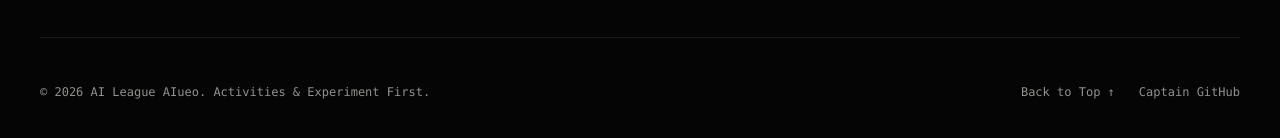
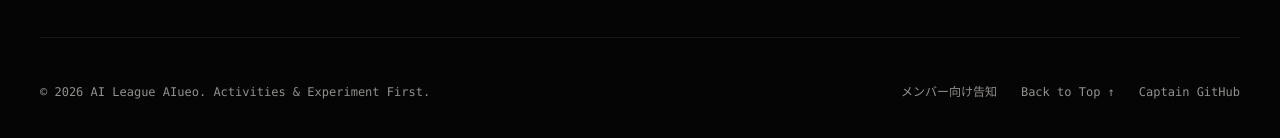
Before and after one commit to rahiseko-alt/AIueo-LP, a Next.js app: page / in a window 1280 px wide. Shown: the part 9825-9963 px from the top of the page. Built offline with nearby package versions, Linux system fonts and the light colour scheme; no server answers; the database is empty; what @vercel/functions would draw is missing.

Commit message:
告知ページへのリンクを追加: src/components/footer.tsx

```diff
--- a/src/components/footer.tsx
+++ b/src/components/footer.tsx
@@ -87,6 +87,14 @@ export function Footer() {
         <div className="mt-12 sm:mt-16 flex flex-col items-center justify-between gap-4 border-t border-[rgba(240,237,232,0.08)] pt-8 font-mono text-xs text-[rgba(240,237,232,0.6)] sm:flex-row text-center sm:text-left">
           <p>© 2026 AI League AIueo. Activities &amp; Experiment First.</p>
           <div className="flex items-center gap-6">
+            <a
+              href="https://aiueo-announcements.vercel.app/"
+              target="_blank"
+              rel="noreferrer"
+              className="flex min-h-[44px] items-center transition-colors hover:text-white"
+            >
+              メンバー向け告知
+            </a>
             <a href="#home" className="flex min-h-[44px] items-center transition-colors hover:text-white">
               Back to Top ↑
             </a>
```
